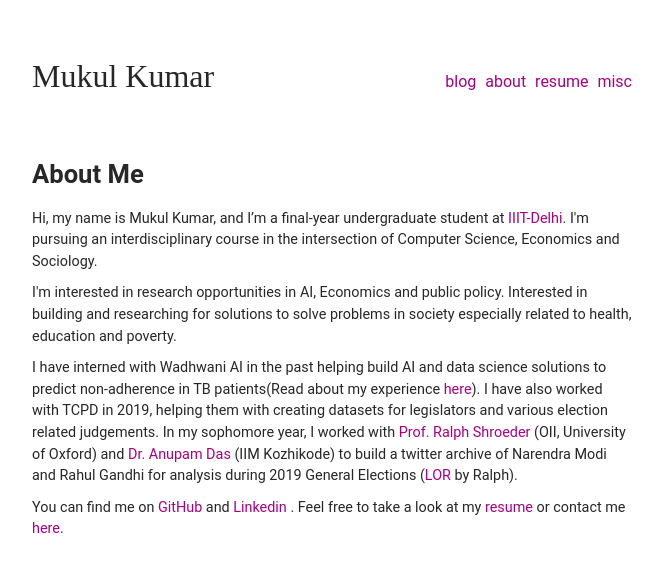
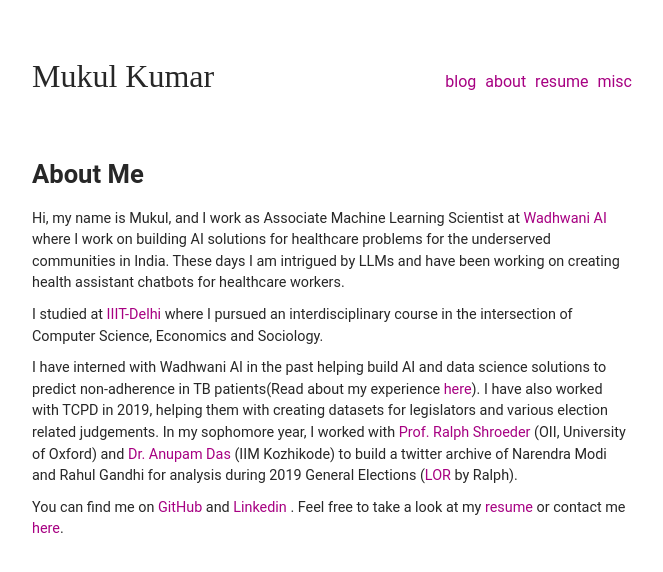
Before and after one commit to mukulkumar22/mukulkumar22.github.io, a Jekyll site: the page index.html, which Jekyll copies as it is, in a window 1280 px wide. Shown: the top 572 px of the page, without its empty margins (308-971 px from the left). Built offline with Jekyll 4.4.1, drawn with Linux system fonts in a browser that asks for light colours; some web fonts are replaced.

Commit message:
Update index.html

```diff
--- a/index.html
+++ b/index.html
@@ -71,9 +71,9 @@ href="https://fonts.googleapis.com/css?family=Inconsolata:400,700|Source+Sans+Pr
     <!--<a class="page__back" href="/">&lt;-- back</a>-->
     <h1 class="page__title">About Me</h1>
     <div class="page__content">
-        <p>Hi, my name is Mukul Kumar, and I’m a final-year undergraduate student at <a href="http://iiitd.ac.in">IIIT-Delhi</a>. I'm pursuing an interdisciplinary course in the intersection of Computer Science, Economics and Sociology.</p>
+        <p>Hi, my name is Mukul, and I work as Associate Machine Learning Scientist at <a href="https://www.wadhwaniai.org">Wadhwani AI</a> where I work on building AI solutions for healthcare problems for the underserved communities in India. These days I am intrigued by LLMs and have been working on creating health assistant chatbots for healthcare workers.</p>
 
-<p>I'm interested in research opportunities in AI, Economics and public policy. Interested in building and researching for solutions to solve problems in society especially related to health, education and poverty.</p>
+          <p>I studied at <a href="http://iiitd.ac.in">IIIT-Delhi</a> where I pursued an interdisciplinary course in the intersection of Computer Science, Economics and Sociology.</p>
 
 <p>I have interned with Wadhwani AI in the past helping build AI and data science solutions to predict non-adherence in TB patients(Read about my experience <a href="https://medium.com/@muk137kumar/using-ai-to-help-tb-patients-in-india-my-internship-experience-at-wadhwani-ai-b0d59d1d67fb">here</a>). I have also worked with TCPD in 2019, helping them with creating datasets for legislators and various election related judgements.
         In my sophomore year, I worked with <a href = "https://www.oii.ox.ac.uk/people/ralph-schroeder/">Prof. Ralph Shroeder</a> (OII, University of Oxford) and <a href = "https://iimk.ac.in/faculty/facultyprofile.php?pid=anupamdas"> Dr. Anupam Das </a>(IIM Kozhikode) to build a twitter archive of Narendra Modi and Rahul Gandhi for analysis during 2019 General Elections (<a href = "https://drive.google.com/file/d/1jEgTkhetZ8ArhKSFncXircSn78M-1Tqm/view?usp=sharing">LOR </a> by Ralph). </p>
```
